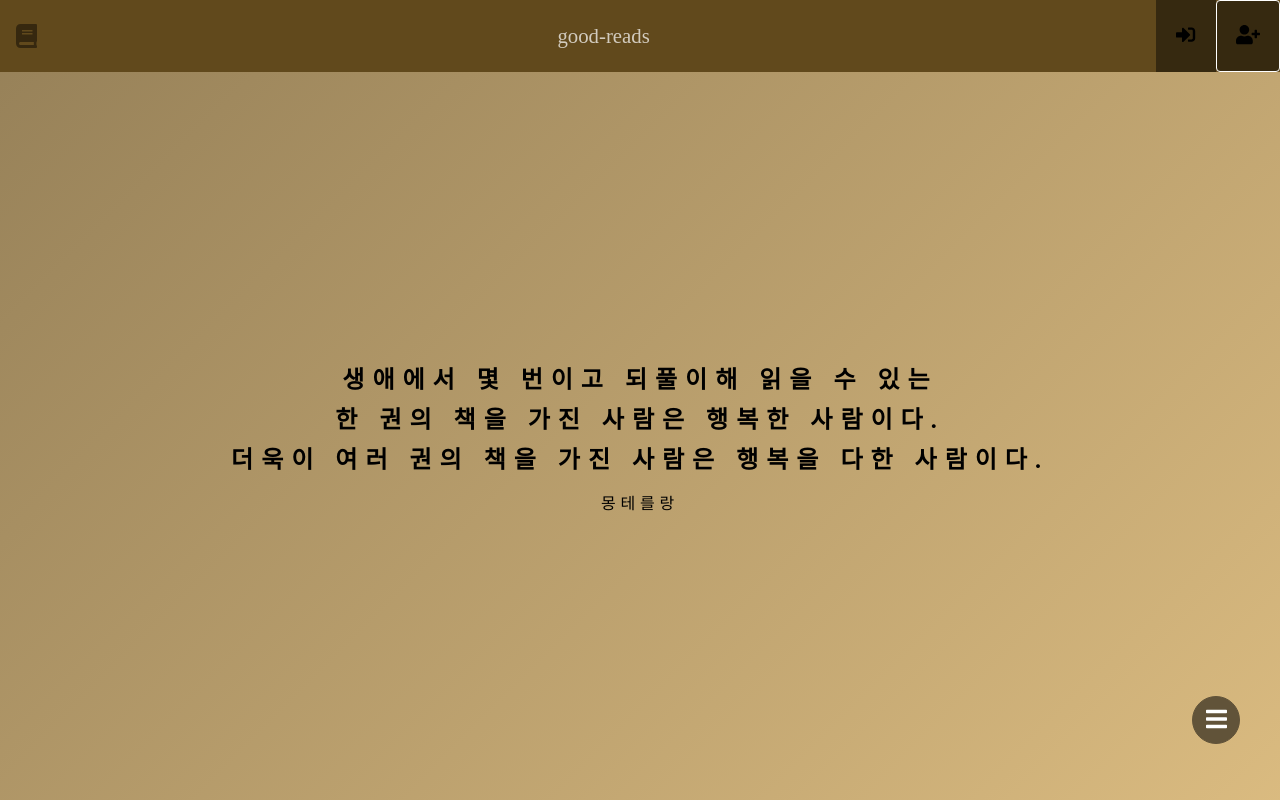
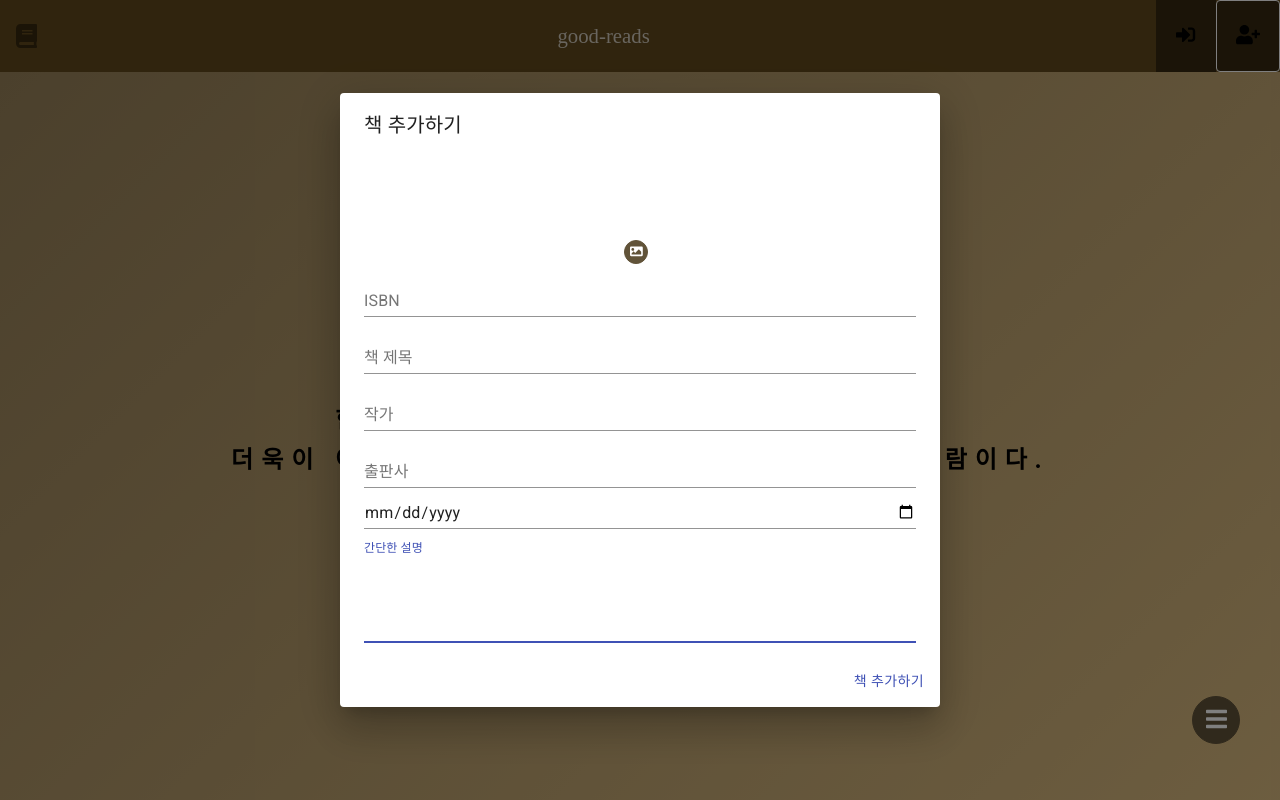
Before and after one commit to good-reads/frontend, a React (Create React App) app: page / in a window 1280 px wide. Built offline with nearby package versions, Linux system fonts and the light colour scheme.

Commit message:
:shirt: 책 추가 모달 SCSS 적용

```diff
--- a/src/components/icons/Icons.jsx
+++ b/src/components/icons/Icons.jsx
@@ -56,3 +56,7 @@ export const BookIcon = () => {
 export const ListIcon = () => {
   return <FontAwesomeIcon icon={['fas', 'list-ul']} />;
 };
+
+export const ImageIcon = () => {
+  return <FontAwesomeIcon icon={['fas', 'image']} />;
+};
--- a/src/components/modals/new-book/NewBookModal.jsx
+++ b/src/components/modals/new-book/NewBookModal.jsx
@@ -8,9 +8,11 @@ import DialogContent from '@material-ui/core/DialogContent';
 import DialogTitle from '@material-ui/core/DialogTitle';
 
 import { bookActions } from '../../../modules/book';
+import * as Icons from '../../icons/Icons';
 
 const NewBookModal = ({ handleClose }) => {
   const dispatch = useDispatch();
+  const { error } = useSelector(({ book }) => book);
   const { addNewBookIsOpen } = useSelector(({ modal }) => modal);
   const [src, setSrc] = useState('');
   const [bookData, setBookData] = useState({
@@ -69,12 +71,11 @@ const NewBookModal = ({ handleClose }) => {
     if (isValid) {
       dispatch(bookActions.addNewBook(bookData));
     } else {
-      console.log('입력하지 않은 정보가 있어 안됩니다');
+      alert('모든 정보를 올바르게 입력해주세요');
     }
   };
 
   return (
-    <div>
     <Dialog
       open={addNewBookIsOpen}
       onClose={handleClose}
@@ -84,14 +85,26 @@ const NewBookModal = ({ handleClose }) => {
         책 추가하기
       </DialogTitle>
       <DialogContent>
-          <img alt="img" src={src}></img>
-          <label htmlFor="book-thumbnail">📷</label>
+        <div className="new-book-modal__upload-image">
+          <div className="new-book-modal__inner">
+            {src === '' ? (
+              <img className="upload-image__image" />
+            ) : (
+              <img className="upload-image__image" src={src} />
+            )}
+
+            <label className="upload-image__upload" htmlFor="book-thumbnail">
+              <Icons.ImageIcon />
+            </label>
             <input
+              hidden
               onChange={changeImage}
               id="book-thumbnail"
               type="file"
               accept=".jpg,.png"
             />
+          </div>
+        </div>
 
         <TextField
           autoFocus
@@ -159,6 +172,7 @@ const NewBookModal = ({ handleClose }) => {
           value={bookData.description}
           onChange={onChangeBookData}
         />
+        <span>{error}</span>
       </DialogContent>
       <DialogActions>
         <Button onClick={handleAddNewBook} color="primary">
@@ -166,7 +180,6 @@ const NewBookModal = ({ handleClose }) => {
         </Button>
       </DialogActions>
     </Dialog>
-    </div>
   );
 };
 
--- a/src/modules/book.js
+++ b/src/modules/book.js
@@ -14,9 +14,12 @@ const ADD_NEW_BOOK = 'book/ADD_NEW_BOOK';
 const ADD_NEW_BOOK_SUCCESS = 'book/ADD_NEW_BOOK_SUCCESS';
 const ADD_NEW_BOOK_FAILURE = 'book/ADD_NEW_BOOK_FAILURE';
 
+const SET_ERROR_MESSAGE = 'book/SET_ERROR_MESSAGE';
+
 // action cretor (sync)
 export const bookActions = {
   addNewBook: createAction(ADD_NEW_BOOK),
+  setErrorMessage: createAction(SET_ERROR_MESSAGE),
 };
 
 // saga
@@ -59,6 +62,10 @@ const bookReducer = handleActions(
       ...prevState,
       error: action.payload,
     }),
+    [SET_ERROR_MESSAGE]: (prevState, action) => ({
+      ...prevState,
+      error: action.payload,
+    }),
   },
   initialState
 );
--- a/src/modules/modal.js
+++ b/src/modules/modal.js
@@ -6,7 +6,7 @@ const initialState = {
   signUpIsOpen: false,
   signInIsOpen: false,
   addShelfIsOpen: false,
-  addNewBookIsOpen: false,
+  addNewBookIsOpen: true,
   changePasswordIsOpen: false,
 };
 
--- a/src/styles/_Modal.scss
+++ b/src/styles/_Modal.scss
@@ -1,3 +1,41 @@
+@import '_colors';
+@import '_aligns';
+
 .modal {
   width: 90vw;
 }
+
+.new-book-modal__upload-image {
+  @include center-row();
+}
+
+.new-book-modal__inner {
+  position: relative;
+  display: inline-block;
+
+  .upload-image__image {
+    height: 6rem;
+    width: auto;
+
+    border-radius: 4px;
+    border: none;
+    background: none;
+    box-shadow: 0px 0px 5px $deep-dark-brown;
+  }
+
+  .upload-image__upload {
+    position: absolute;
+    bottom: 0;
+    right: -0.5rem;
+    border-radius: 50%;
+    width: 1.5rem;
+    height: 1.5rem;
+    font-size: 0.8rem;
+    @include center-col-row();
+    @include button-color--default(white, $deep-dark-brown);
+
+    &:hover {
+      @include button-color--hover($deep-dark-brown, white);
+    }
+  }
+}
```
Lines whose indentation alone changed are shown as unchanged.
